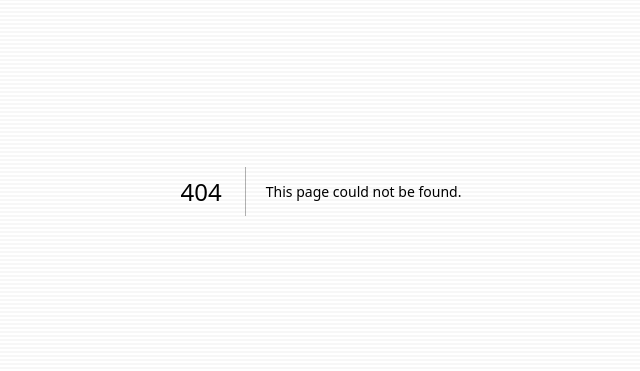
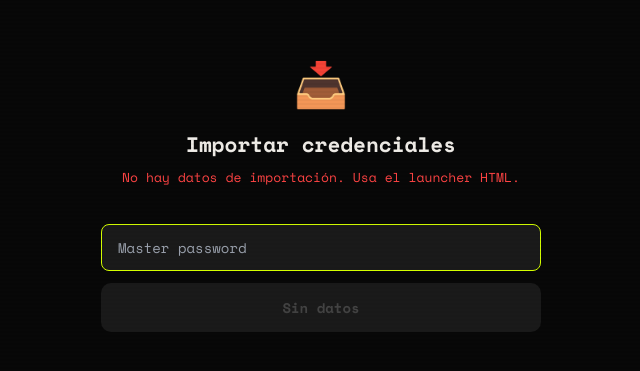
Before and after one commit to Pvrolomx/vaultlock, a Next.js app: page /import in a window 1280 px wide. Before the commit this address had no page. Shown: the part 209-580 px from the top of the page, without its empty margins (319-959 px from the left). Built offline with nearby package versions, Linux system fonts and the light colour scheme; no server answers.

Commit message:
feat: import page - reads data from URL hash

```diff
--- /dev/null
+++ b/app/import/page.js
@@ -0,0 +1,89 @@
+'use client'
+import { useState, useEffect } from 'react'
+import { deriveKey, encrypt, decrypt, hashPassword } from '../lib/crypto'
+import { syncVaultToCloud } from '../lib/supabase'
+
+export default function ImportPage() {
+  const [pwd, setPwd] = useState('')
+  const [status, setStatus] = useState('idle')
+  const [msg, setMsg] = useState('')
+  const [count, setCount] = useState(0)
+  const [importData, setImportData] = useState(null)
+
+  useEffect(() => {
+    const hash = window.location.hash.slice(1)
+    if (hash) {
+      try {
+        const decoded = JSON.parse(atob(hash))
+        setImportData(decoded)
+        setCount(decoded.length)
+        window.location.hash = '' // clear from URL immediately
+      } catch {}
+    }
+  }, [])
+
+  async function handleImport() {
+    if (!pwd || !importData) return
+    setStatus('loading')
+    setMsg('Verificando master password...')
+    try {
+      const meta = JSON.parse(localStorage.getItem('vl2_meta') || '{}')
+      if (!meta.salt) throw new Error('No hay bóveda activa. Crea una primero.')
+      const pwdHash = await hashPassword(pwd)
+      if (pwdHash !== meta.pwdHash) throw new Error('Master password incorrecta.')
+      setMsg('Derivando clave AES-256...')
+      const key = await deriveKey(pwd, meta.salt)
+      const vid = await hashPassword(pwd + '_vault_id')
+      let existing = []
+      const blob = localStorage.getItem('vl2_blob')
+      if (blob) { try { existing = await decrypt(blob, key) } catch {} }
+      const existingNames = new Set(existing.map(e => e.name.toLowerCase()))
+      const toAdd = importData.filter(e => !existingNames.has(e.name.toLowerCase()))
+        .map(e => ({ ...e, id: crypto.randomUUID(), createdAt: Date.now() }))
+      const merged = [...existing, ...toAdd]
+      setMsg(`Cifrando ${merged.length} entradas...`)
+      const encrypted = await encrypt(merged, key)
+      localStorage.setItem('vl2_blob', encrypted)
+      setMsg('Sincronizando con Supabase...')
+      await syncVaultToCloud(vid, encrypted, meta.salt)
+      setStatus('done')
+      setMsg(`✅ ${toAdd.length} entradas importadas. ${existing.length} ya existían.`)
+    } catch(e) {
+      setStatus('error')
+      setMsg('❌ ' + e.message)
+      setStatus('error')
+    }
+  }
+
+  const msgColor = status === 'done' ? '#44ff88' : status === 'error' ? '#ff4444' : '#d4ff00'
+  const msgBg = status === 'done' ? 'rgba(68,255,136,0.08)' : status === 'error' ? 'rgba(255,68,68,0.08)' : 'rgba(212,255,0,0.06)'
+
+  return (
+    <div style={{minHeight:'100vh',display:'flex',alignItems:'center',justifyContent:'center',background:'#080808',padding:24,fontFamily:"'Space Mono',monospace"}}>
+      <div style={{width:'100%',maxWidth:440}}>
+        <div style={{textAlign:'center',marginBottom:36}}>
+          <div style={{fontSize:44,marginBottom:12}}>📥</div>
+          <h1 style={{color:'#f0ede8',fontSize:21,fontWeight:700,marginBottom:8}}>Importar credenciales</h1>
+          {importData
+            ? <p style={{color:'#888',fontSize:13,lineHeight:1.6}}><span style={{color:'#d4ff00',fontWeight:700}}>{count} entradas</span> listas para importar.<br/>Ingresa tu master password para cifrarlas.</p>
+            : <p style={{color:'#ff4444',fontSize:13}}>No hay datos de importación. Usa el launcher HTML.</p>
+          }
+        </div>
+        <div style={{display:'flex',flexDirection:'column',gap:12}}>
+          <input type="password" value={pwd} onChange={e=>setPwd(e.target.value)}
+            onKeyDown={e=>e.key==='Enter'&&handleImport()} placeholder="Master password" autoFocus
+            style={{background:'#1a1a1a',border:'1px solid rgba(255,255,255,0.1)',borderRadius:8,padding:'12px 16px',color:'#f0ede8',fontSize:14,outline:'none'}}
+            onFocus={e=>e.target.style.borderColor='#d4ff00'} onBlur={e=>e.target.style.borderColor='rgba(255,255,255,0.1)'} />
+          {msg && <div style={{padding:'12px 16px',borderRadius:8,fontSize:13,lineHeight:1.5,background:msgBg,border:`1px solid ${msgColor}33`,color:msgColor}}>{msg}</div>}
+          {status !== 'done' && (
+            <button onClick={handleImport} disabled={status==='loading'||!pwd||!importData}
+              style={{background:status==='loading'||!pwd||!importData?'#1a1a1a':'#d4ff00',color:status==='loading'||!pwd||!importData?'#444':'#000',border:'none',borderRadius:10,padding:'14px',fontWeight:700,fontSize:14,cursor:'pointer',transition:'all 0.2s'}}>
+              {status==='loading'?'Importando...':importData?`Importar ${count} entradas →`:'Sin datos'}
+            </button>
+          )}
+          {status === 'done' && <a href="/" style={{display:'block',textAlign:'center',background:'#d4ff00',color:'#000',borderRadius:10,padding:'14px',fontWeight:700,fontSize:14,textDecoration:'none'}}>Abrir VaultLock →</a>}
+        </div>
+      </div>
+    </div>
+  )
+}
```
